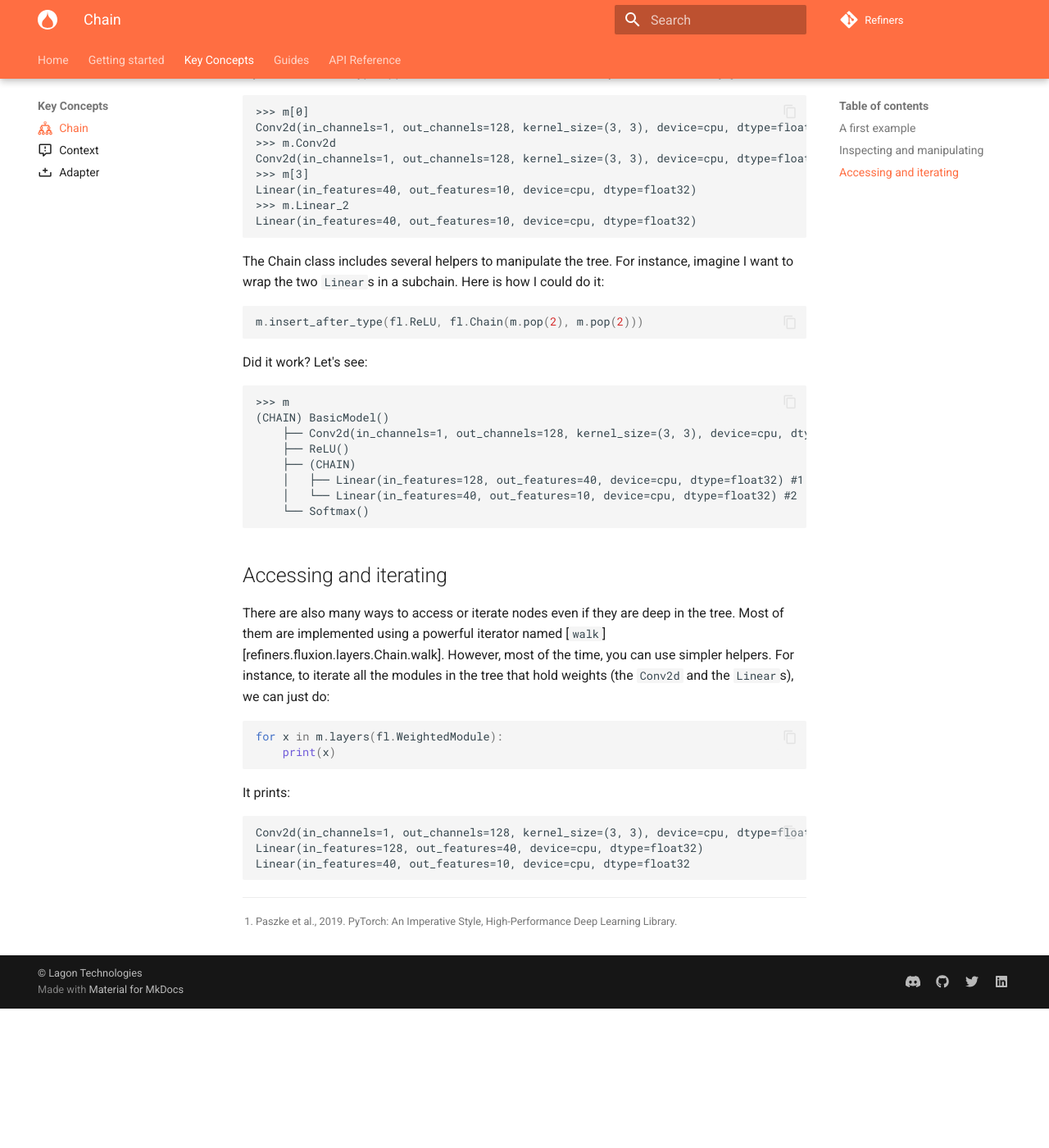
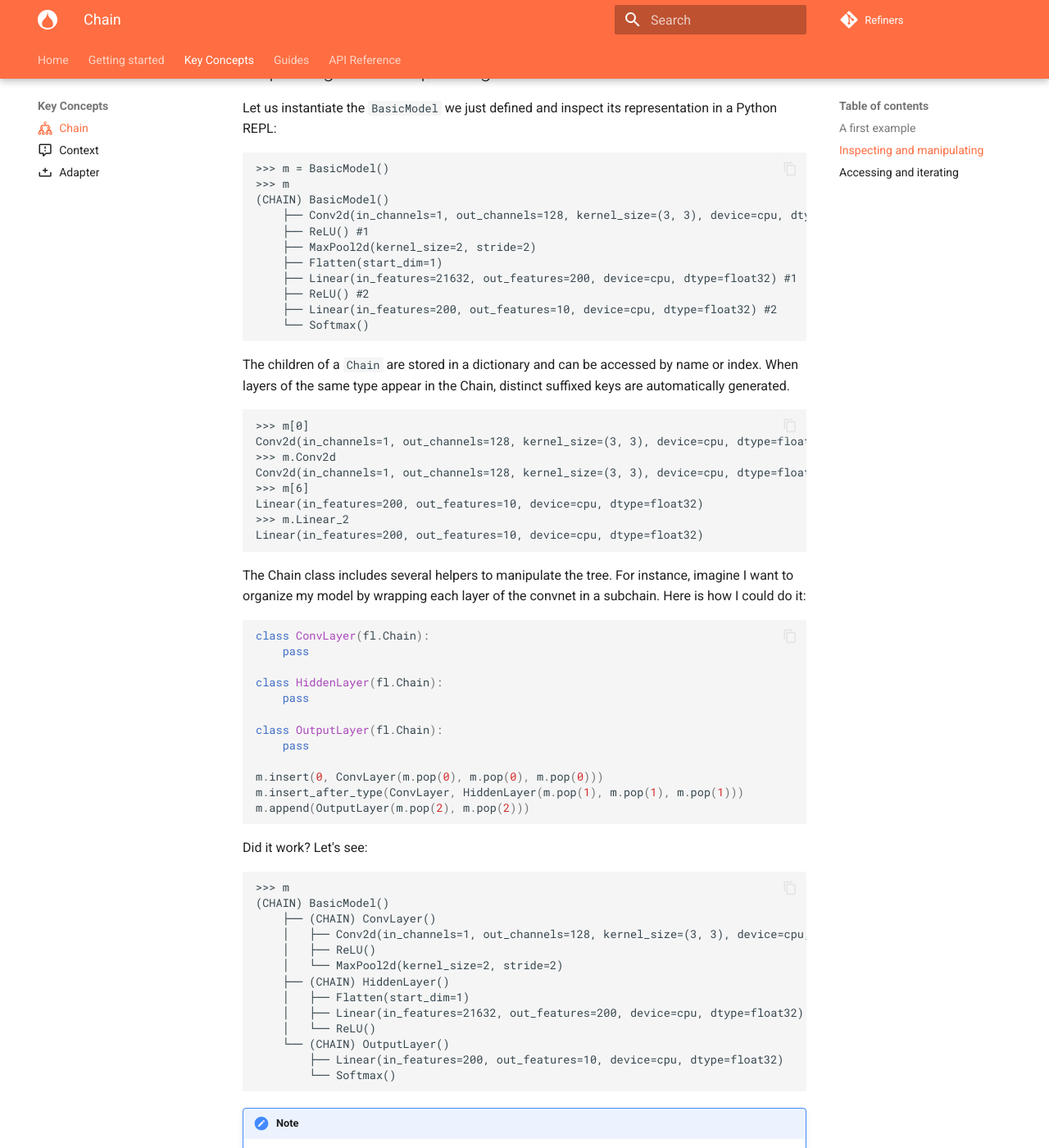
Before and after one commit to finegrain-ai/refiners, an MkDocs documentation site: the page built from docs/concepts/chain.md, in a window 1280 px wide and 1400 px high, scrolled down 1816 px. Shown: the whole window at 82% size. Built offline with MkDocs 1.6.1 and Material for MkDocs 9.7.7, drawn with Linux system fonts in a browser that asks for light colours; comment, search, counter and statistics services are not loaded; before the commit the page ends 3046 px from its top, so only the background shows below that; some of the changed text lies outside the part shown.

Commit message:
better example model for Chain

````diff
--- a/docs/concepts/chain.md
+++ b/docs/concepts/chain.md
@@ -9,35 +9,54 @@
 
 ## A first example
 
-To give you an idea of how it looks, let us take an example similar to the one from the PyTorch paper[^1]:
+To give you an idea of how it looks, let us take a simple convolution network to classify MNIST as an example. First, let us define a few variables.
+
+```py
+img_res = 28
+channels = 128
+kernel_size = 3
+hidden_layer_in = (((img_res - kernel_size + 1) // 2) ** 2) * channels
+hidden_layer_out = 200
+output_size = 10
+```
+
+Now, here is the model in PyTorch:
+
 
 ```py
 class BasicModel(nn.Module):
     def __init__(self):
         super().__init__()
-        self.conv = nn.Conv2d(1, 128, 3)
-        self.linear_1 = nn.Linear(128, 40)
-        self.linear_2 = nn.Linear(40, 10)
+        self.conv = nn.Conv2d(1, channels, kernel_size)
+        self.linear_1 = nn.Linear(hidden_layer_in, hidden_layer_out)
+        self.maxpool = nn.MaxPool2d(2)
+        self.linear_2 = nn.Linear(hidden_layer_out, output_size)
 
     def forward(self, x):
-        t1 = self.conv(x)
-        t2 = nn.functional.relu(t1)
-        t3 = self.linear_1(t2)
-        t4 = self.linear_2(t3)
-        return nn.functional.softmax(t4)
+        x = self.conv(x)
+        x = nn.functional.relu(x)
+        x = self.maxpool(x)
+        x = x.flatten(start_dim=1)
+        x = self.linear_1(x)
+        x = nn.functional.relu(x)
+        x = self.linear_2(x)
+        return nn.functional.softmax(x, dim=0)
 ```
 
-Here is how we could implement the same model in Refiners:
+And here is how we could implement the same model in Refiners:
 
 ```py
 class BasicModel(fl.Chain):
     def __init__(self):
         super().__init__(
-            fl.Conv2d(1, 128, 3),
+            fl.Conv2d(1, channels, kernel_size),
             fl.ReLU(),
-            fl.Linear(128, 40),
-            fl.Linear(40, 10),
-            fl.Lambda(torch.nn.functional.softmax),
+            fl.MaxPool2d(2),
+            fl.Flatten(start_dim=1),
+            fl.Linear(hidden_layer_in, hidden_layer_out),
+            fl.ReLU(),
+            fl.Linear(hidden_layer_out, output_size),
+            fl.Lambda(lambda x: torch.nn.functional.softmax(x, dim=0)),
         )
 ```
 
@@ -49,7 +68,7 @@
 ```py
 class Softmax(fl.Module):
     def forward(self, x: torch.Tensor) -> torch.Tensor:
-        return torch.nn.functional.softmax(x)
+        return torch.nn.functional.softmax(x, dim=0)
 ```
 
 !!! note
@@ -64,9 +83,12 @@
 >>> m
 (CHAIN) BasicModel()
     ├── Conv2d(in_channels=1, out_channels=128, kernel_size=(3, 3), device=cpu, dtype=float32)
-    ├── ReLU()
-    ├── Linear(in_features=128, out_features=40, device=cpu, dtype=float32) #1
-    ├── Linear(in_features=40, out_features=10, device=cpu, dtype=float32) #2
+    ├── ReLU() #1
+    ├── MaxPool2d(kernel_size=2, stride=2)
+    ├── Flatten(start_dim=1)
+    ├── Linear(in_features=21632, out_features=200, device=cpu, dtype=float32) #1
+    ├── ReLU() #2
+    ├── Linear(in_features=200, out_features=10, device=cpu, dtype=float32) #2
     └── Softmax()
 ```
 
@@ -78,17 +100,28 @@
 Conv2d(in_channels=1, out_channels=128, kernel_size=(3, 3), device=cpu, dtype=float32)
 >>> m.Conv2d
 Conv2d(in_channels=1, out_channels=128, kernel_size=(3, 3), device=cpu, dtype=float32)
->>> m[3]
-Linear(in_features=40, out_features=10, device=cpu, dtype=float32)
+>>> m[6]
+Linear(in_features=200, out_features=10, device=cpu, dtype=float32)
 >>> m.Linear_2
-Linear(in_features=40, out_features=10, device=cpu, dtype=float32)
+Linear(in_features=200, out_features=10, device=cpu, dtype=float32)
 ```
 
-The Chain class includes several helpers to manipulate the tree. For instance, imagine I want to wrap the two `Linear`s in a subchain. Here is how I could do it:
+The Chain class includes several helpers to manipulate the tree. For instance, imagine I want to organize my model by wrapping each layer of the convnet in a subchain. Here is how I could do it:
 
 
 ```py
-m.insert_after_type(fl.ReLU, fl.Chain(m.pop(2), m.pop(2)))
+class ConvLayer(fl.Chain):
+    pass
+
+class HiddenLayer(fl.Chain):
+    pass
+
+class OutputLayer(fl.Chain):
+    pass
+
+m.insert(0, ConvLayer(m.pop(0), m.pop(0), m.pop(0)))
+m.insert_after_type(ConvLayer, HiddenLayer(m.pop(1), m.pop(1), m.pop(1)))
+m.append(OutputLayer(m.pop(2), m.pop(2)))
 ```
 
 Did it work? Let's see:
@@ -96,13 +129,21 @@
 ```
 >>> m
 (CHAIN) BasicModel()
-    ├── Conv2d(in_channels=1, out_channels=128, kernel_size=(3, 3), device=cpu, dtype=float32)
-    ├── ReLU()
-    ├── (CHAIN)
-    │   ├── Linear(in_features=128, out_features=40, device=cpu, dtype=float32) #1
-    │   └── Linear(in_features=40, out_features=10, device=cpu, dtype=float32) #2
-    └── Softmax()
+    ├── (CHAIN) ConvLayer()
+    │   ├── Conv2d(in_channels=1, out_channels=128, kernel_size=(3, 3), device=cpu, dtype=float32)
+    │   ├── ReLU()
+    │   └── MaxPool2d(kernel_size=2, stride=2)
+    ├── (CHAIN) HiddenLayer()
+    │   ├── Flatten(start_dim=1)
+    │   ├── Linear(in_features=21632, out_features=200, device=cpu, dtype=float32)
+    │   └── ReLU()
+    └── (CHAIN) OutputLayer()
+        ├── Linear(in_features=200, out_features=10, device=cpu, dtype=float32)
+        └── Softmax()
 ```
+
+!!! note
+    Organizing models like this is actually a good idea, it makes them easier to understand and adapt.
 
 ## Accessing and iterating
 
@@ -117,8 +158,6 @@
 
 ```
 Conv2d(in_channels=1, out_channels=128, kernel_size=(3, 3), device=cpu, dtype=float32)
-Linear(in_features=128, out_features=40, device=cpu, dtype=float32)
-Linear(in_features=40, out_features=10, device=cpu, dtype=float32
+Linear(in_features=21632, out_features=200, device=cpu, dtype=float32)
+Linear(in_features=200, out_features=10, device=cpu, dtype=float32)
 ```
-
-[^1]: Paszke et al., 2019. PyTorch: An Imperative Style, High-Performance Deep Learning Library.
````
